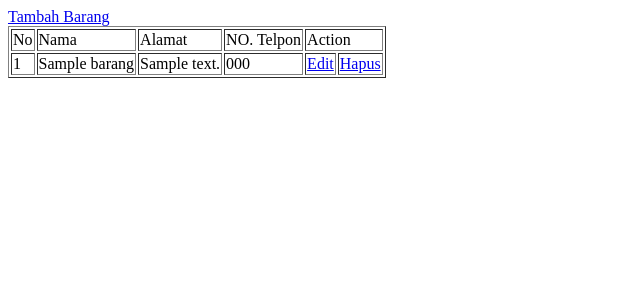
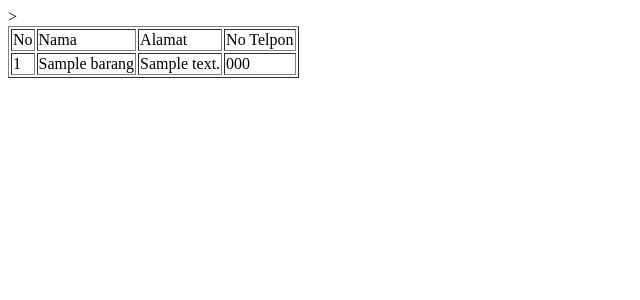
Before and after one commit to Aisyahkhalidafajria/phpregpagi, a PHP site: page /view_barang.php in a window 1280 px wide. Shown: the top 300 px of the page, without its empty margins (0-640 px from the left). Run offline with PHP 8.4, Linux system fonts and the light colour scheme; tables that the repository leaves empty or names only in its code hold one stand-in row (values such as "Sample post").

Commit message:
nambah yang baru

```diff
--- a/view_barang.php
+++ b/view_barang.php
@@ -1,31 +1,25 @@
-
 <?php
-include "koneksi.php";
+include("koneksi.php");
 ?>
-
-<a href ="input_barang.php" class="btn btn-danger">Tambah Barang</a>
-<table class="table table-dark" border="1">
+<table class="table table-dark" border="1">>
 <tr>
 	<td>No</td>
 	<td>Nama</td>
 	<td>Alamat</td>
-		<td>NO. Telpon</td>
-		<td colspan="4">Action</td>
+	<td>No Telpon</td>
+
 </tr>
 <?php
     $no=1;
-		$query=mysqli_query($koneksi,"select * from barang");
+	$query=mysqli_query($koneksi, "select * from barang");
 	while($list_barang=mysqli_fetch_array($query))
 	{
 	?>
 	<tr>
-		<td><?php echo $no++?></td>
-		<td><?php echo $list_barang ['nama'];?></td>
-		<td><?php echo $list_barang ['alamat'];?>
-		<td><?php echo $list_barang ['no_telp'];?>
-		<td><a href="edit_barang.php?id_barang=<?php echo $list_barang['id_barang'];?>">Edit</td>
-		<td><a href="hapus_barang.php?id_barang=<?php echo $list_barang['id_barang'];?>">Hapus</td>
+	<td><? echo $no++?></td>
+	<td><? echo $list_barang ['nama'];?></td>
+	<td><? echo $list_barang['alamat'];?></td>
+	<td><? echo $list_barang['no_telp'];?></td>
 	</tr>
 	<?php } ?>
-
-</table>
+<table>
```
Lines whose indentation alone changed are shown as unchanged.
